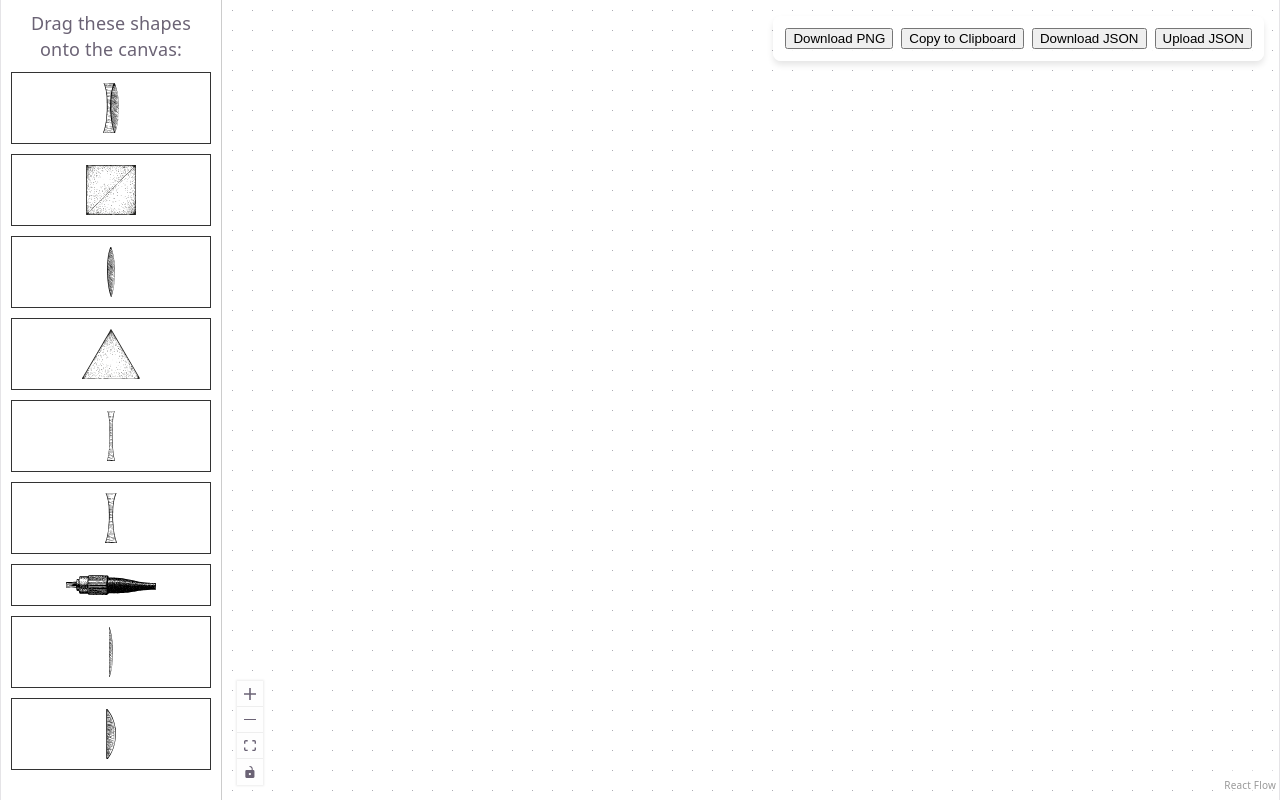
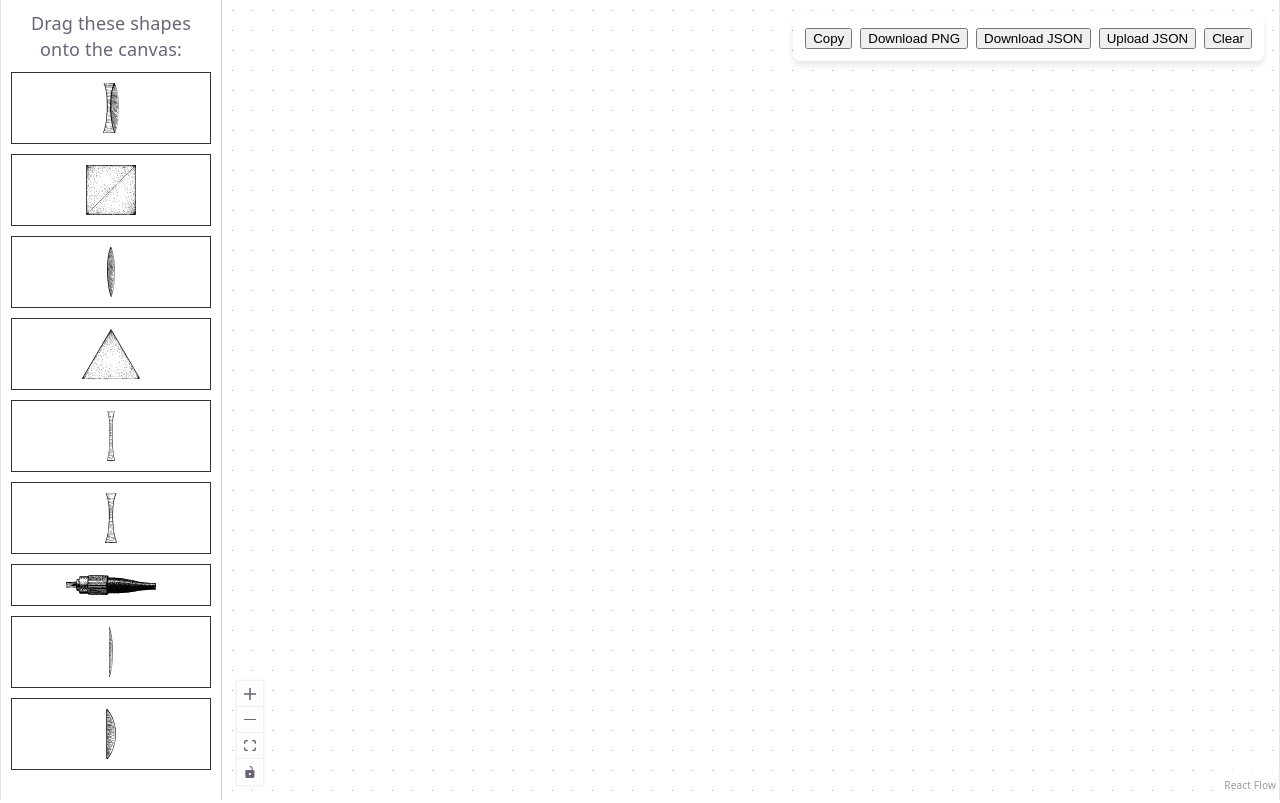
Before and after one commit to iqnite/vingram, a React (Vite) app: page / in a window 1280 px wide. Built offline with nearby package versions, Linux system fonts and the light colour scheme.

Commit message:
Add Clear button

```diff
--- a/src/ImageExportControls.tsx
+++ b/src/ImageExportControls.tsx
@@ -57,8 +57,15 @@ export default function ImageExportControls() {
 
   return (
     <span className="drawing-control-section">
-      <button onClick={onDownload}>Download PNG</button>
-      <button onClick={onCopyToClipboard}>Copy to Clipboard</button>
+      <button
+        onClick={onCopyToClipboard}
+        title="Copy the diagram to the clipboard"
+      >
+        Copy
+      </button>
+      <button onClick={onDownload} title="Download the diagram as a PNG image">
+        Download PNG
+      </button>
     </span>
   );
 }
--- a/src/JsonExportImportControls.tsx
+++ b/src/JsonExportImportControls.tsx
@@ -66,8 +66,15 @@ export default function JsonExportImportControls({
 
   return (
     <span className="drawing-control-section">
-      <button onClick={onSaveJson}>Download JSON</button>
-      <button onClick={() => fileInputRef.current?.click()}>Upload JSON</button>
+      <button onClick={onSaveJson} title="Save an editable JSON file">
+        Download JSON
+      </button>
+      <button
+        onClick={() => fileInputRef.current?.click()}
+        title="Upload a JSON file"
+      >
+        Upload JSON
+      </button>
       <input
         type="file"
         accept=".json"
@@ -75,6 +82,21 @@ export default function JsonExportImportControls({
         style={{ display: "none" }}
         onChange={onLoadJson}
       />
+      <button
+        onClick={() => {
+          if (
+            confirm(
+              "Are you sure you want to delete everything in the diagram? This action cannot be undone.",
+            )
+          ) {
+            setNodes([]);
+            setEdges([]);
+          }
+        }}
+        title="Clear the diagram"
+      >
+        Clear
+      </button>
     </span>
   );
 }
```
